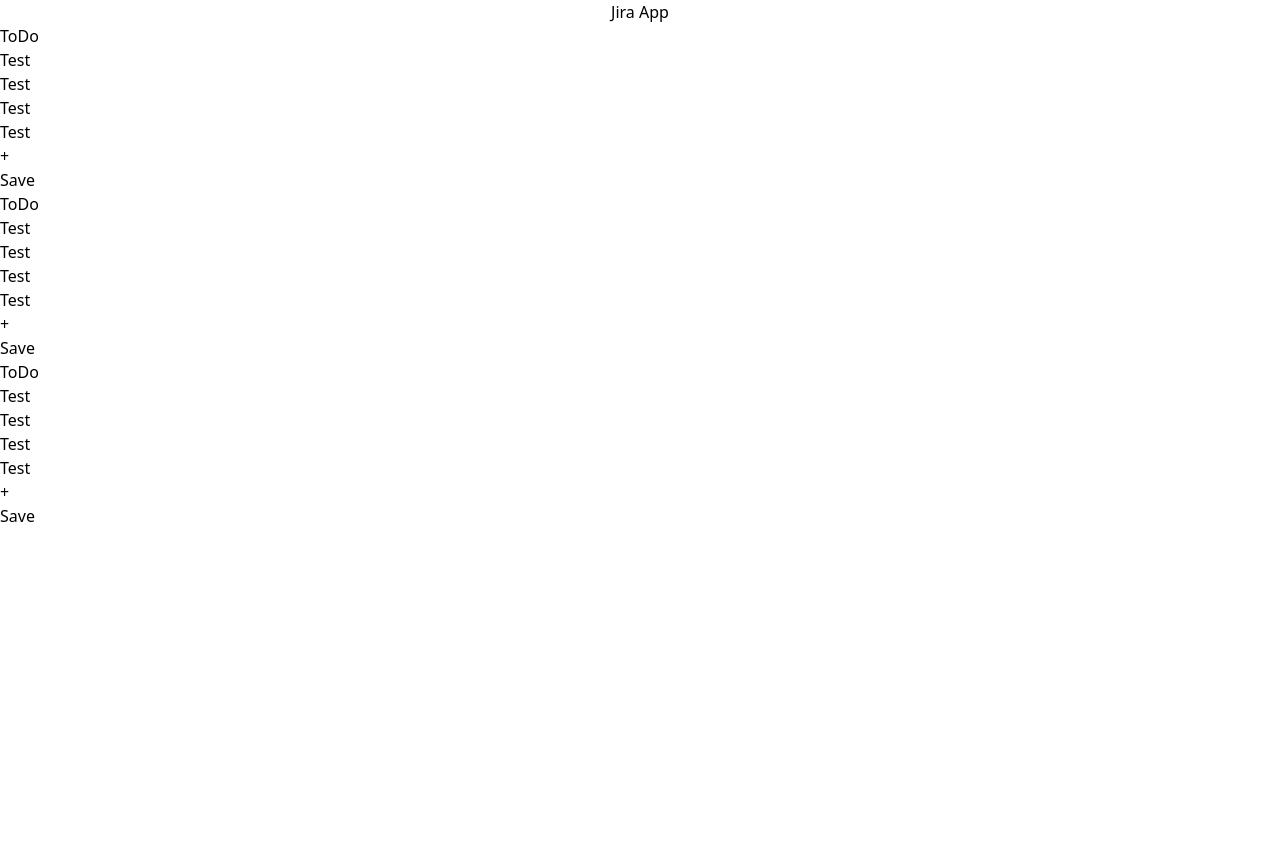
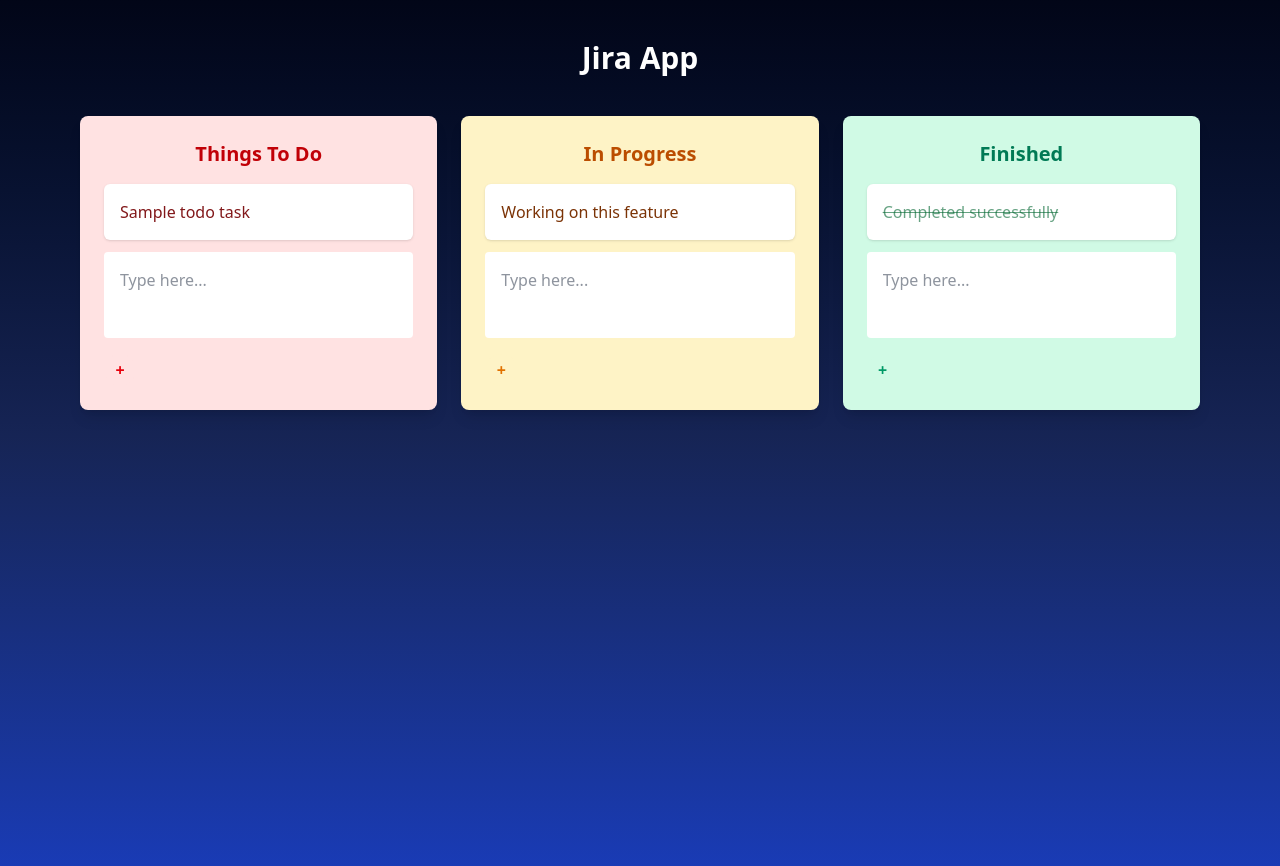
Before and after one commit to esraayaz/jira-app, a plain HTML site: page index.html in a window 1280 px wide. Before the commit the page ends 800 px from the top, so only its background shows below. Drawn offline with nearby package versions, Linux system fonts and the light colour scheme.

Commit message:
Edited HTML and CSS's design with Tailwind 💚

```diff
--- a/index.html
+++ b/index.html
@@ -7,88 +7,141 @@
     <link rel="stylesheet" href="./style.css" />
     <script src="https://cdn.jsdelivr.net/npm/@tailwindcss/browser@4"></script>
   </head>
-  <body>
-    <h1 class="text-center">Jira App</h1>
+  <body
+    class="min-h-screen bg-gradient-to-t from-blue-800 via-blue-950 to-slate-950 text-white m-10"
+  >
+    <h1 class="text-center text-3xl font-bold m-auto mb-8 text-white">
+      Jira App
+    </h1>
     <!-- Full Container -->
-    <div class="container">
-      <ul class="drag-list">
+    <div class="container m-auto text-slate-800">
+      <ul class="drag-list flex flex-col md:flex-row m-10 gap-4 md:gap-6">
         <!-- ToDo -->
-        <li class="drag-column todo-column">
-          <span>
-            <h1 class="">ToDo</h1>
-          </span>
+        <li
+          class="drag-column todo-column flex-1 p-6 bg-red-100 rounded-lg shadow-lg"
+        >
+          <div>
+            <h1 class="text-xl text-center font-semibold text-red-700 mb-4">
+              Things To Do
+            </h1>
+          </div>
 
           <div id="todo-content">
             <ul id="todo-list" class="drag-item-list">
-              <li class="drag-item">Test</li>
-              <li class="drag-item">Test</li>
-              <li class="drag-item">Test</li>
-              <li class="drag-item">Test</li>
+              <li
+                class="drag-item cursor-pointer bg-white rounded-md p-4 my-3 shadow-sm hover:shadow-md transition-shadow text-red-900"
+              >
+                Sample todo task
+              </li>
             </ul>
           </div>
-          <div class="add-container">
-            <div class="add-item"></div>
+          <div class="add-container p-4 my-3 bg-white rounded-sm">
+            <textarea
+              class="add-item w-full min-h-auto resize-none border-none focus:outline-none bg-transparent"
+              placeholder="Type here..."
+            ></textarea>
           </div>
 
-          <div class="add-btn-group">
+          <div class="add-btn-group flex justify-between items-center mt-4">
             <div class="add-btn">
-              <span class="plus-span">+</span>
+              <div
+                class="plus-span cursor-pointer bg-red-100 hover:bg-red-200 w-8 h-8 rounded-full flex items-center justify-center text-red-600 font-semibold transition-colors"
+              >
+                +
+              </div>
             </div>
-            <div class="add-btn save">Save</div>
+            <div
+              class="add-btn save cursor-pointer bg-white hover:bg-rose-200 px-4 py-2 rounded-md text-rose-600 text-sm transition-colors"
+            >
+              Save
+            </div>
           </div>
         </li>
+
         <!-- In Progress -->
-        <li class="drag-column progress-column">
-          <span>
-            <h1 class="">ToDo</h1>
-          </span>
+        <li
+          class="drag-column progress-column flex-1 p-6 bg-amber-100 rounded-lg shadow-lg"
+        >
+          <div>
+            <h1 class="text-xl text-center font-semibold text-amber-700 mb-4">
+              In Progress
+            </h1>
+          </div>
 
           <div id="progress-content">
             <ul id="progress-list" class="drag-item-list">
-              <li class="drag-item">Test</li>
-              <li class="drag-item">Test</li>
-              <li class="drag-item">Test</li>
-              <li class="drag-item">Test</li>
+              <li
+                class="drag-item cursor-pointer bg-white rounded-md p-4 my-3 shadow-sm hover:shadow-md transition-shadow text-amber-900"
+              >
+                Working on this feature
+              </li>
             </ul>
           </div>
-          <div class="add-container">
-            <div class="add-item"></div>
+          <div class="add-container p-4 my-3 bg-white rounded-sm">
+            <textarea
+              class="add-item w-full min-h-auto resize-none border-none focus:outline-none bg-transparent"
+              placeholder="Type here..."
+            ></textarea>
           </div>
 
-          <div class="add-btn-group">
+          <div class="add-btn-group flex justify-between items-center mt-4">
             <div class="add-btn">
-              <span class="plus-span">+</span>
+              <div
+                class="plus-span cursor-pointer bg-amber-100 hover:bg-amber-200 w-8 h-8 rounded-full flex items-center justify-center text-amber-600 font-semibold transition-colors"
+              >
+                +
+              </div>
             </div>
-            <div class="add-btn save">Save</div>
+            <div
+              class="add-btn save cursor-pointer bg-white hover:bg-amber-200 px-4 py-2 rounded-md text-amber-600 text-sm transition-colors"
+            >
+              Save
+            </div>
           </div>
         </li>
+
         <!-- Finished -->
-        <li class="drag-column finished-column">
-          <span>
-            <h1 class="">ToDo</h1>
-          </span>
+        <li
+          class="drag-column finished-column flex-1 p-6 bg-emerald-100 rounded-lg shadow-lg"
+        >
+          <div>
+            <h1 class="text-xl text-center font-semibold text-emerald-700 mb-4">
+              Finished
+            </h1>
+          </div>
 
           <div id="finished-content">
             <ul id="finished-list" class="drag-item-list">
-              <li class="drag-item">Test</li>
-              <li class="drag-item">Test</li>
-              <li class="drag-item">Test</li>
-              <li class="drag-item">Test</li>
+              <li
+                class="drag-item cursor-pointer bg-white rounded-md p-4 my-3 shadow-sm hover:shadow-md transition-shadow text-green-800/60 line-through"
+              >
+                Completed successfully
+              </li>
             </ul>
           </div>
-          <div class="add-container">
-            <div class="add-item"></div>
+          <div class="add-container p-4 my-3 bg-white rounded-sm">
+            <textarea
+              class="add-item w-full min-h-auto resize-none border-none focus:outline-none bg-transparent"
+              placeholder="Type here..."
+            ></textarea>
           </div>
 
-          <div class="add-btn-group">
+          <div class="add-btn-group flex justify-between items-center mt-4">
             <div class="add-btn">
-              <span class="plus-span">+</span>
+              <div
+                class="plus-span cursor-pointer bg-emerald-100 hover:bg-emerald-200 w-8 h-8 rounded-full flex items-center justify-center text-emerald-600 font-semibold transition-colors"
+              >
+                +
+              </div>
             </div>
-            <div class="add-btn save">Save</div>
+            <div
+              class="add-btn save cursor-pointer bg-white hover:bg-emerald-200 px-4 py-2 rounded-md text-emerald-600 text-sm transition-colors"
+            >
+              Save
+            </div>
           </div>
         </li>
       </ul>
     </div>
-    <script src="script.js"></script>
   </body>
 </html>
--- a/style.css
+++ b/style.css
@@ -0,0 +1,3 @@
+.save {
+  display: none;
+}
```
